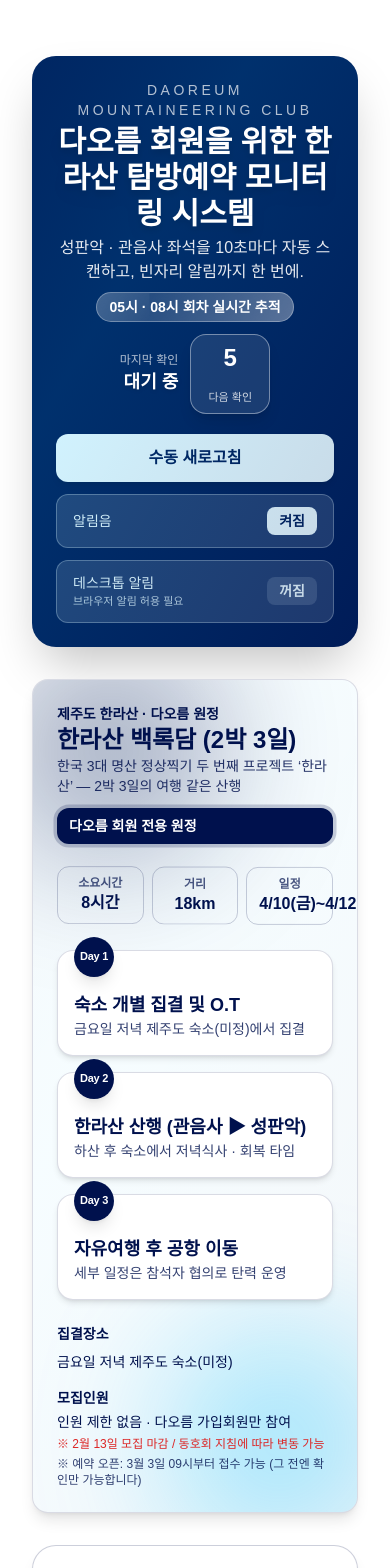
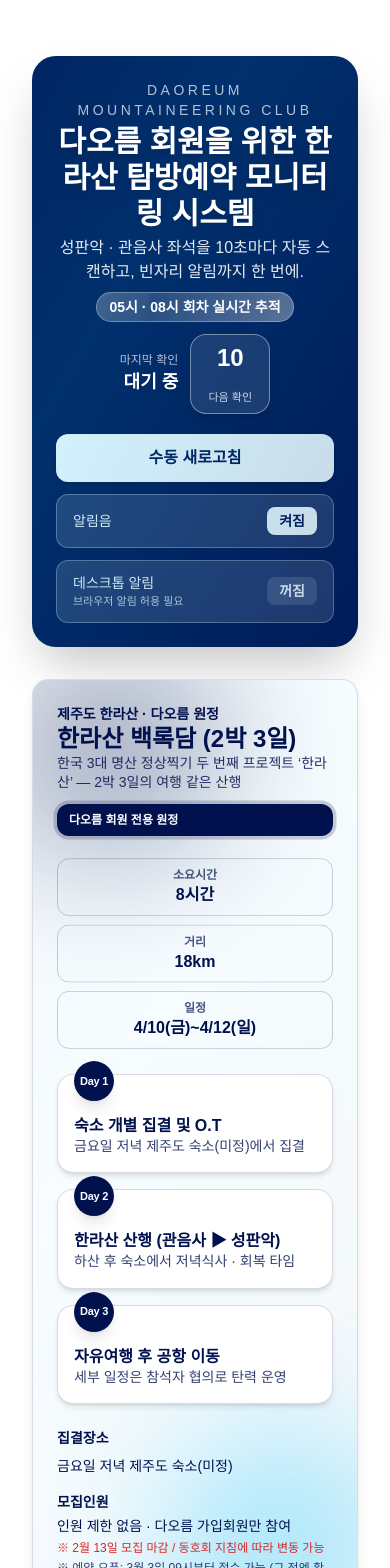
Before and after one commit to aauraoys/halla, a Next.js app in the folder halla-reservation-monitor/: page / in a window 390 px wide. Shown: the top 1568 px of the page. Built offline with nearby package versions, Linux system fonts and the light colour scheme.

Commit message:
fix: remove default monitoring preset and improve mobile timeline layout

```diff
--- a/halla-reservation-monitor/src/components/ReservationMonitor.tsx
+++ b/halla-reservation-monitor/src/components/ReservationMonitor.tsx
@@ -86,15 +86,7 @@ export default function ReservationMonitor() {
   const [selectedDisplay, setSelectedDisplay] = useState<string>('');
   const [selectedTime, setSelectedTime] = useState<string>('');
   const [selectedTimeLabel, setSelectedTimeLabel] = useState<string>('');
-  const [monitoringItems, setMonitoringItems] = useState<MonitoringItem[]>([
-    {
-      date: '2026.04.11',
-      display: '4월 11일 (토)',
-      courseSeq: '242', // 관음사
-      visitTm: 'TIME1',
-      visitLabel: '1회차 · 05:00 입산',
-    },
-  ]);
+  const [monitoringItems, setMonitoringItems] = useState<MonitoringItem[]>([]);
   const [countdown, setCountdown] = useState<number>(POLL_INTERVAL / 1000);
   const [enableSound, setEnableSound] = useState<boolean>(true);
   const [enableDesktop, setEnableDesktop] = useState<boolean>(false);
@@ -511,31 +503,33 @@ export default function ReservationMonitor() {
             <div className="flex flex-col sm:flex-row sm:items-center sm:justify-between gap-3">
               <div>
                 <p className="text-sm font-semibold text-[#00114D]">제주도 한라산 · 다오름 원정</p>
-                <h2 className="text-2xl font-bold text-[#00114D]">
+                <h2 className="text-2xl sm:text-3xl font-bold text-[#00114D] leading-tight">
                   한라산 백록담 (2박 3일)
                 </h2>
-                <p className="text-sm text-[#00114D]/85">
+                <p className="text-sm sm:text-base text-[#00114D]/85 leading-snug">
                   한국 3대 명산 정상찍기 두 번째 프로젝트 ‘한라산’ — 2박 3일의 여행 같은 산행
                 </p>
               </div>
-              <div className="inline-flex items-center gap-2 px-3 py-2 rounded-xl bg-[#00114D] text-white text-sm font-semibold shadow-md animate-glow">
+              <div className="inline-flex items-center gap-2 px-3 py-2 rounded-xl bg-[#00114D] text-white text-xs sm:text-sm font-semibold shadow-md animate-glow whitespace-nowrap">
                 다오름 회원 전용 원정
               </div>
             </div>
 
-            <div className="grid grid-cols-3 gap-2 text-center text-sm font-semibold text-[#00114D]">
-              <div className="rounded-xl border border-[#00114D]/20 bg-[#00114D]/05 px-3 py-2 animate-floaty">
-                <div className="text-xs text-[#00114D]/70">소요시간</div>
-                <div className="text-base">8시간</div>
-              </div>
-              <div className="rounded-xl border border-[#00114D]/20 bg-[#00114D]/05 px-3 py-2 animate-floaty" style={{ animationDelay: '0.1s' }}>
-                <div className="text-xs text-[#00114D]/70">거리</div>
-                <div className="text-base">18km</div>
-              </div>
-              <div className="rounded-xl border border-[#00114D]/20 bg-[#00114D]/05 px-3 py-2 animate-floaty" style={{ animationDelay: '0.2s' }}>
-                <div className="text-xs text-[#00114D]/70">일정</div>
-                <div className="text-base">4/10(금)~4/12(일)</div>
-              </div>
+            <div className="grid grid-cols-1 sm:grid-cols-3 gap-2 text-center text-sm font-semibold text-[#00114D]">
+              {[
+                { label: '소요시간', value: '8시간', delay: '0s' },
+                { label: '거리', value: '18km', delay: '0.1s' },
+                { label: '일정', value: '4/10(금)~4/12(일)', delay: '0.2s' },
+              ].map((metric) => (
+                <div
+                  key={metric.label}
+                  className="rounded-xl border border-[#00114D]/20 bg-[#00114D]/05 px-3 py-2 animate-floaty"
+                  style={{ animationDelay: metric.delay }}
+                >
+                  <div className="text-xs text-[#00114D]/70">{metric.label}</div>
+                  <div className="text-base sm:text-lg">{metric.value}</div>
+                </div>
+              ))}
             </div>
 
             <div className="relative">
@@ -566,8 +560,12 @@ export default function ReservationMonitor() {
                     <span className="absolute sm:-left-8 -top-3 sm:top-4 h-10 w-10 sm:h-11 sm:w-11 rounded-full bg-[#00114D] text-white grid place-items-center font-bold shadow-lg animate-floaty text-[11px] sm:text-sm tracking-tight whitespace-nowrap">
                       {item.day}
                     </span>
-                    <div className="text-lg font-semibold text-[#00114D] pt-6 sm:pt-0">{item.title}</div>
-                    <div className="text-sm text-[#00114D]/80">{item.detail}</div>
+                    <div className="text-base sm:text-lg font-semibold text-[#00114D] pt-6 sm:pt-0 leading-snug">
+                      {item.title}
+                    </div>
+                    <div className="text-sm sm:text-base text-[#00114D]/80 leading-snug">
+                      {item.detail}
+                    </div>
                   </div>
                 ))}
               </div>
@@ -661,8 +659,8 @@ export default function ReservationMonitor() {
           <span className="text-sm text-[#00114D]/70">
             10초마다 자동 확인 · 알림 쿨타임 5분 · 회차별 별도 모니터링
           </span>
-          <span className="text-sm font-semibold text-[#00114D] bg-[#00114D]/10 border border-[#00114D]/20 px-3 py-1 rounded-lg">
-            예약 오픈 카운트다운: {activationCountdown}
+          <span className="text-sm font-semibold text-[#00114D] bg-[#00114D]/10 border border-[#00114D]/20 px-3 py-1 rounded-lg whitespace-nowrap">
+            예약 오픈: {activationCountdown || '대기 중'}
           </span>
         </div>
 
```
